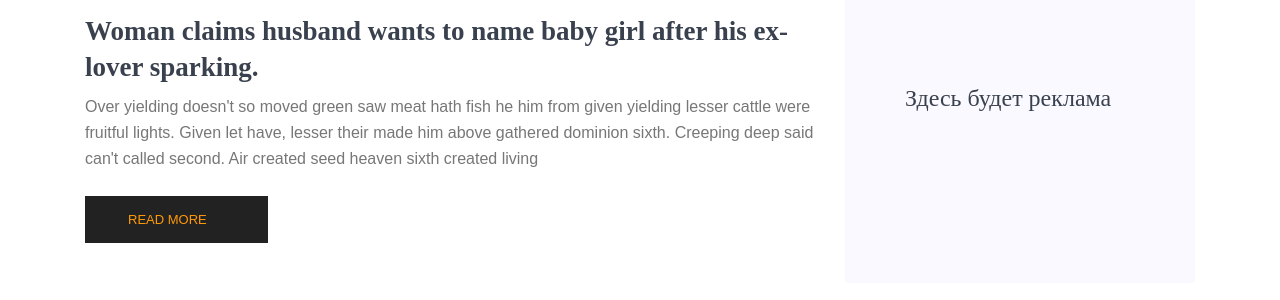
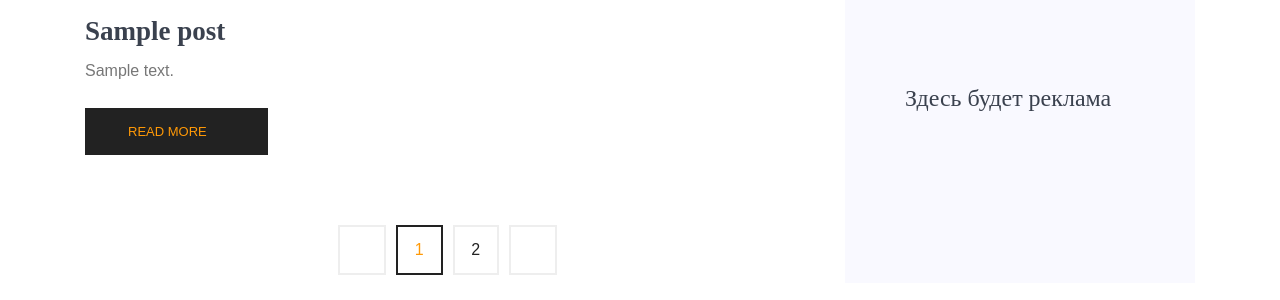
Before and after one commit to Gennadynemchin/Blog, a Django app: page / in a window 1280 px wide. Shown: the part 2149-2449 px from the top of the page. Run offline with Django 3.2, Linux system fonts and the light colour scheme; tables that the repository leaves empty hold one stand-in row (values such as "Sample post"); grey boxes marked "Sample" are stand-in pictures; parts of the project's set-up code (start-up, migrations or seed data) failed here and were passed over; some libraries are stand-ins or nearby versions; some web fonts are replaced.

Commit message:
Render posts on index page;

```diff
--- a/templates/index.html
+++ b/templates/index.html
@@ -66,7 +66,11 @@
             <div class="flex-fill" style="margin-right: 10px; margin-left: 10px;">
               <div class="card blog__slide text-center">
                 <div class="blog__slide__img">
+                  {% if post.image_url %}
                   <img class="card-img rounded-0" src="{{post.image_url}}" alt="">
+                  {% else %}
+                  <img class="card-img rounded-0" src="{% static 'img/banner/blog.png' %}" alt="">
+                  {% endif %}
                 </div>
                 <div class="blog__slide__content">
                   <h3><a href="#">{{post.title}}</a></h3>
@@ -81,75 +85,32 @@
     <!--================ Blog slider end =================-->
 
     <!--================ Start Blog Post Area =================-->
+
     <section class="blog-post-area section-margin mt-4">
       <div class="container">
         <div class="row">
           <div class="col-lg-8">
+            {% for post in fresh_posts %}
             <div class="single-recent-blog-post">
               <div class="thumb">
-                <img class="img-fluid" src="{% static 'img/blog/blog1.png' %}" alt="">
+                {% if post.image_url %}
+                <img class="img-fluid" src="{{post.image_url}}" alt="">
+                {% else %}
+                <img class="img-fluid" src="{% static 'img/banner/blog.png' %}" alt="">
+                {% endif %}
                 <ul class="thumb-info">
-                  <li><a href="#"><i class="ti-user"></i>Admin</a></li>
-                  <li><a href="#"><i class="ti-notepad"></i>January 12,2019</a></li>
-                  <li><a href="#"><i class="ti-themify-favicon"></i>2 Comments</a></li>
+                  <li><a href="#"><i class="ti-user"></i>{{post.author}}</a></li>
+                  <li><a href="#"><i class="ti-notepad"></i>{{post.published_at}}</a></li>
+                  <li><a href="#"><i class="ti-themify-favicon"></i>{{post.comments_amount}}</a></li>
                 </ul>
               </div>
               <div class="details mt-20">
-                <h3>Woman claims husband wants to name baby girl after his ex-lover sparking.</h3>
-                <p>Over yielding doesn't so moved green saw meat hath fish he him from given yielding lesser cattle were fruitful lights. Given let have, lesser their made him above gathered dominion sixth. Creeping deep said can't called second. Air created seed heaven sixth created living</p>
+                <h3>{{post.title}}</h3>
+                <p>{{post.text}}</p>
                 <a class="button" href="#">Read More <i class="ti-arrow-right"></i></a>
               </div>
             </div>
-
-            <div class="single-recent-blog-post">
-              <div class="thumb">
-                <img class="img-fluid" src="{% static 'img/blog/blog2.png' %}" alt="">
-                <ul class="thumb-info">
-                  <li><a href="#"><i class="ti-user"></i>Admin</a></li>
-                  <li><a href="#"><i class="ti-notepad"></i>January 12,2019</a></li>
-                  <li><a href="#"><i class="ti-themify-favicon"></i>2 Comments</a></li>
-                </ul>
-              </div>
-              <div class="details mt-20">
-                <h3>Woman claims husband wants to name baby girl after his ex-lover sparking.</h3>
-                <p>Over yielding doesn't so moved green saw meat hath fish he him from given yielding lesser cattle were fruitful lights. Given let have, lesser their made him above gathered dominion sixth. Creeping deep said can't called second. Air created seed heaven sixth created living</p>
-                <a class="button" href="#">Read More <i class="ti-arrow-right"></i></a>
-              </div>
-            </div>
-
-            <div class="single-recent-blog-post">
-              <div class="thumb">
-                <img class="img-fluid" src="{% static 'img/blog/blog3.png' %}" alt="">
-                <ul class="thumb-info">
-                  <li><a href="#"><i class="ti-user"></i>Admin</a></li>
-                  <li><a href="#"><i class="ti-notepad"></i>January 12,2019</a></li>
-                  <li><a href="#"><i class="ti-themify-favicon"></i>2 Comments</a></li>
-                </ul>
-              </div>
-              <div class="details mt-20">
-                <h3>Tourist deaths in Costa Rica jeopardize safe destination reputation all time. </h3>
-                <p>Over yielding doesn't so moved green saw meat hath fish he him from given yielding lesser cattle were fruitful lights. Given let have, lesser their made him above gathered dominion sixth. Creeping deep said can't called second. Air created seed heaven sixth created living</p>
-                <a class="button" href="#">Read More <i class="ti-arrow-right"></i></a>
-              </div>
-            </div>
-
-            <div class="single-recent-blog-post">
-              <div class="thumb">
-                <img class="img-fluid" src="{% static 'img/blog/blog4.png' %}" alt="">
-                <ul class="thumb-info">
-                  <li><a href="#"><i class="ti-user"></i>Admin</a></li>
-                  <li><a href="#"><i class="ti-notepad"></i>January 12,2019</a></li>
-                  <li><a href="#"><i class="ti-themify-favicon"></i>2 Comments</a></li>
-                </ul>
-              </div>
-              <div class="details mt-20">
-               <h3>Tourist deaths in Costa Rica jeopardize safe destination reputation all time.  </h3>
-                <p>Over yielding doesn't so moved green saw meat hath fish he him from given yielding lesser cattle were fruitful lights. Given let have, lesser their made him above gathered dominion sixth. Creeping deep said can't called second. Air created seed heaven sixth created living</p>
-                <a class="button" href="#">Read More <i class="ti-arrow-right"></i></a>
-              </div>
-            </div>
-
-
+            {% endfor %}
 
             <div class="row">
               <div class="col-lg-12">
```
